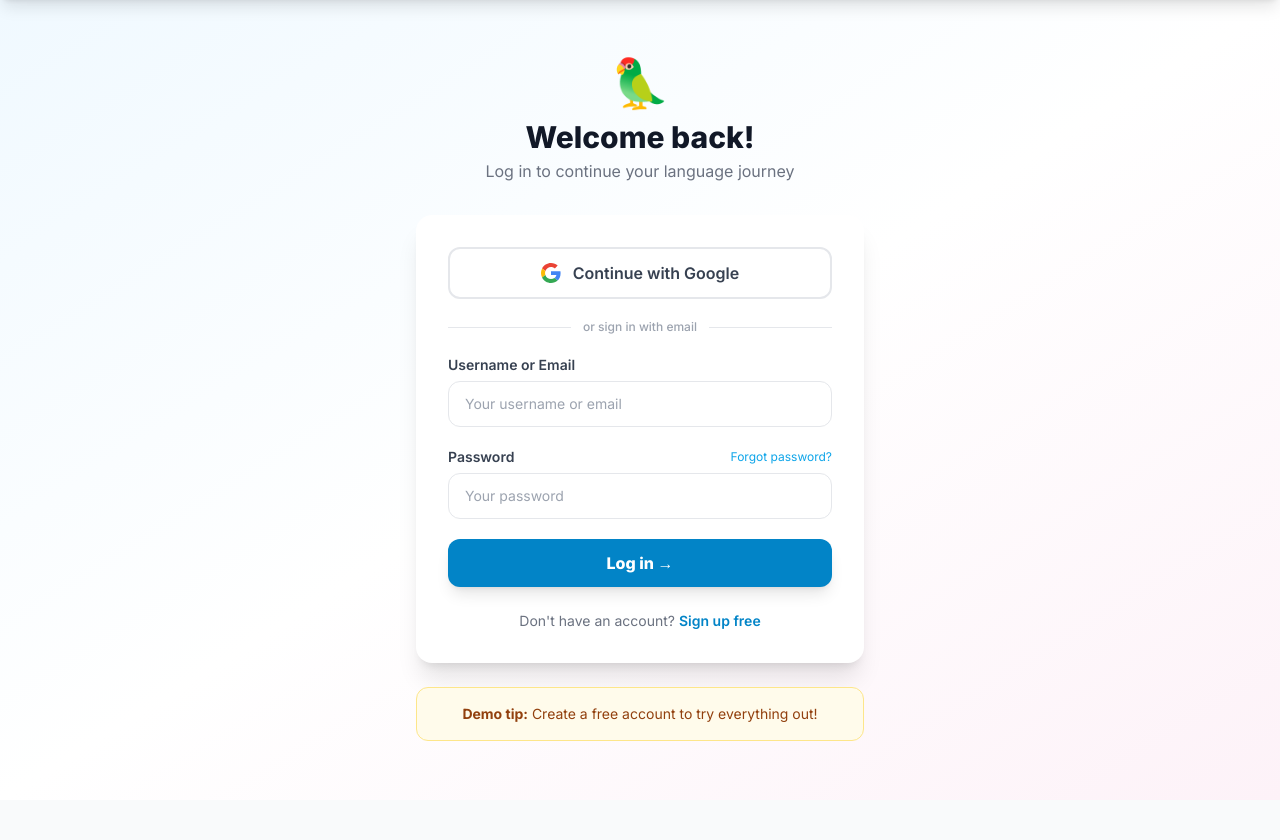
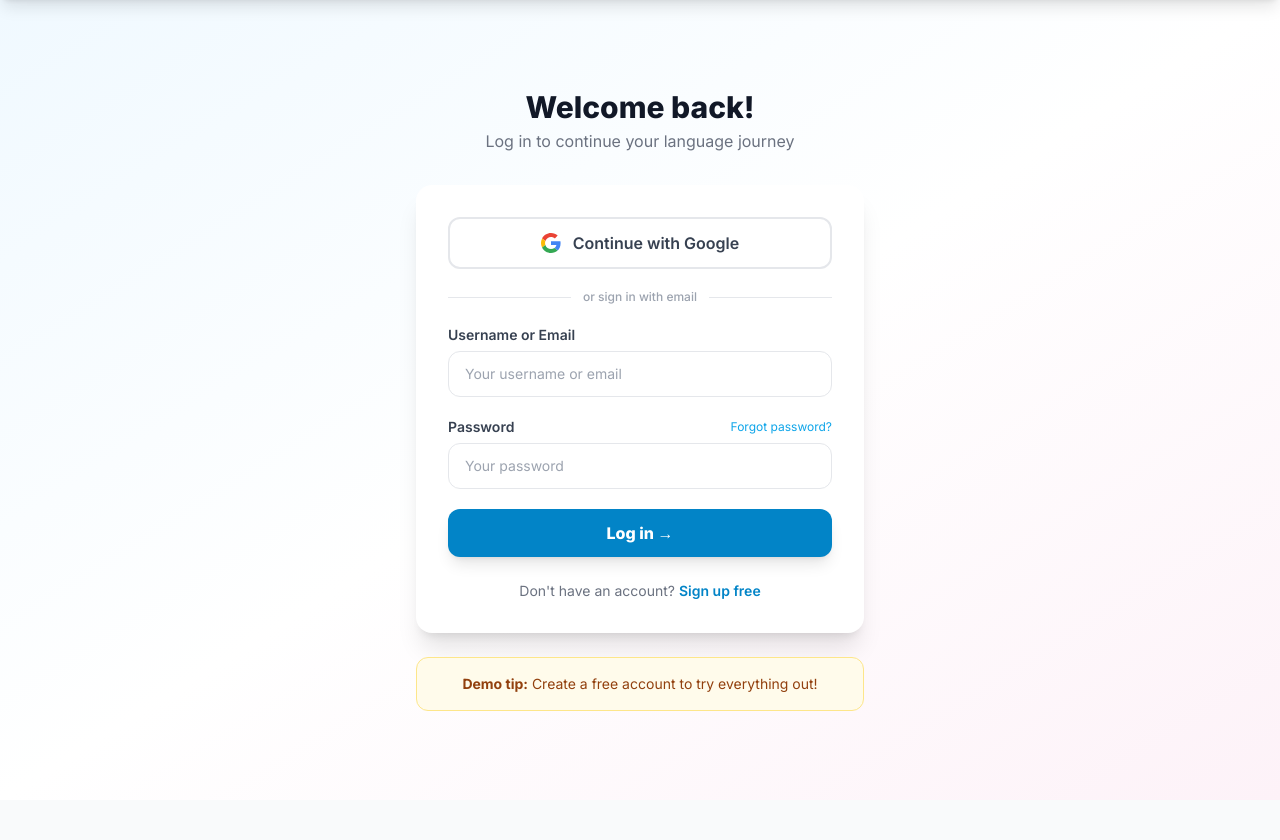
Before and after one commit to tmashworthab/lingoleap, a Flask app: page /login in a window 1280 px wide. Shown: the part 64-904 px from the top of the page. Run offline with Flask 3, Linux system fonts and the light colour scheme; some libraries are stand-ins or nearby versions.

Commit message:
Remove parrot from login page

```diff
--- a/templates/login.html
+++ b/templates/login.html
@@ -6,8 +6,7 @@
   <div class="w-full max-w-md">
 
     <div class="text-center mb-8">
-      <a href="{{ url_for('index') }}" class="text-5xl inline-block hover:scale-110 transition-transform">🦜</a>
-      <h1 class="text-3xl font-extrabold text-gray-900 mt-3">Welcome back!</h1>
+      <h1 class="text-3xl font-extrabold text-gray-900">Welcome back!</h1>
       <p class="text-gray-500 mt-1">Log in to continue your language journey</p>
     </div>
 
```
